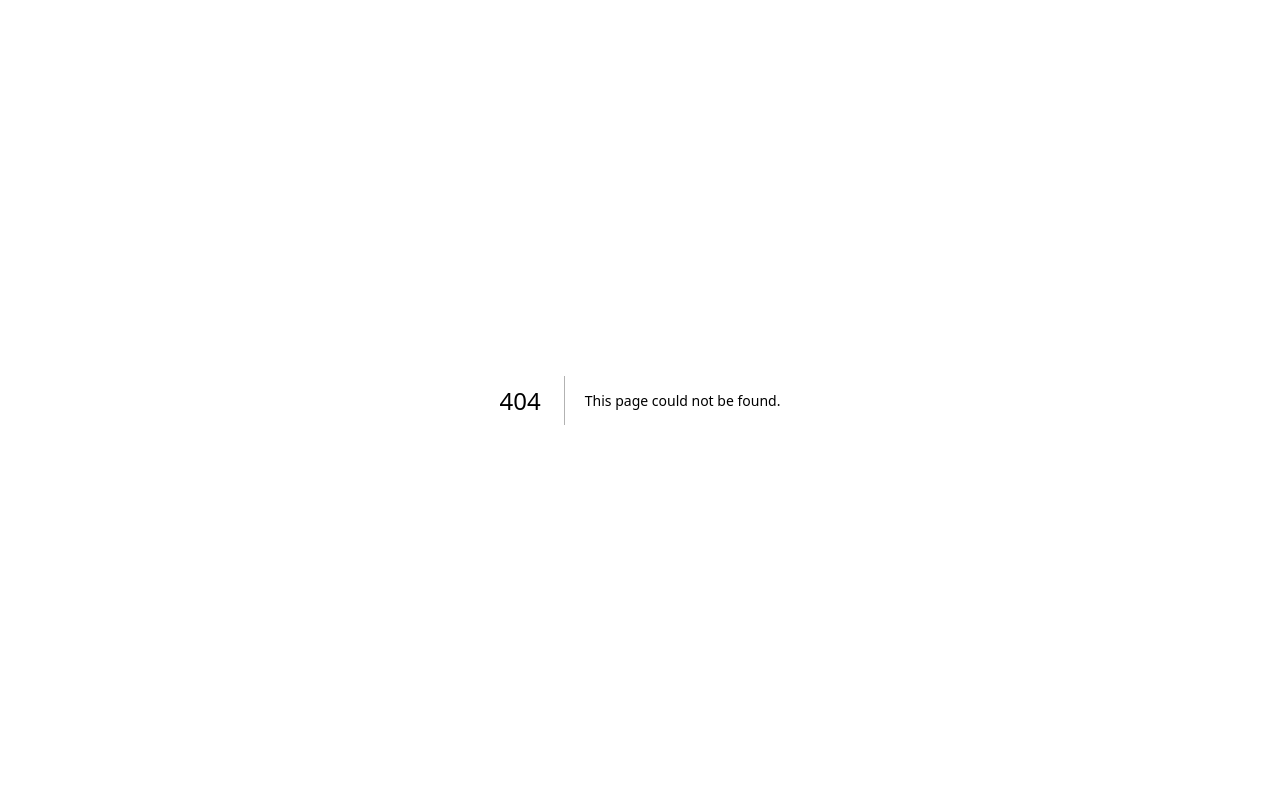
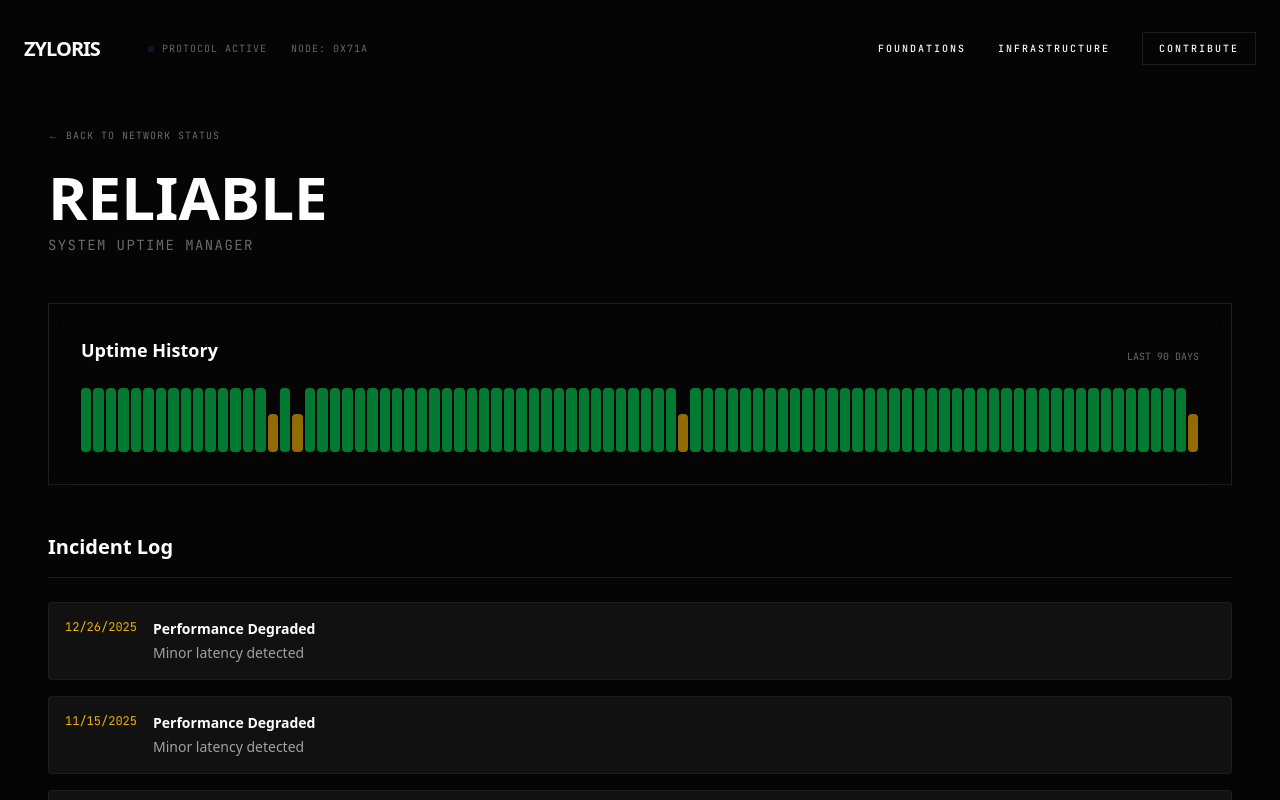
Before and after one commit to tanaymishra/zyloris-main, a Next.js app: page /uptime/1 in a window 1280 px wide. Before the commit this address had no page. Shown: the top 800 px of the page. Built offline with nearby package versions, Linux system fonts and the light colour scheme.

Commit message:
network status

```diff
--- /dev/null
+++ b/app/network-status/page.tsx
@@ -0,0 +1,64 @@
+import Link from 'next/link';
+import Navbar from '@/components/Navbar';
+import Footer from '@/components/Footer';
+
+const projects = [
+    {
+        name: 'RELIABLE',
+        description: 'System Uptime Manager',
+        status: 'Operational',
+        uptime: '99.99%',
+        slug: 'reliable'
+    },
+    {
+        name: 'AUTHER',
+        description: 'Identity & Access',
+        status: 'Operational',
+        uptime: '100.00%',
+        slug: 'auther'
+    }
+];
+
+export default function NetworkStatus() {
+    return (
+        <main className="min-h-screen bg-bg text-white font-sans selection:bg-blue-500/30">
+            <Navbar />
+
+            <div className="pt-32 pb-24 px-6 md:px-12 max-w-[1400px] mx-auto min-h-[60vh]">
+                <div className="mb-16">
+                    <h1 className="heading-xl text-4xl md:text-8xl mb-4">Network Status</h1>
+                    <p className="mono text-xs md:text-sm text-blue-500 uppercase tracking-widest">All Systems Operational</p>
+                </div>
+
+                <div className="grid grid-cols-1 gap-4">
+                    {projects.map((project) => (
+                        <Link
+                            href={`/uptime/${project.slug}`}
+                            key={project.name}
+                            className="group block p-8 border border-white/10 hover:border-blue-500/50 hover:bg-white/5 transition duration-300"
+                        >
+                            <div className="flex flex-col md:flex-row justify-between items-start md:items-center gap-6">
+                                <div>
+                                    <div className="flex items-center gap-4 mb-2">
+                                        <h2 className="text-2xl md:text-4xl font-bold">{project.name}</h2>
+                                        <span className="px-3 py-1 bg-green-500/10 text-green-500 text-[10px] uppercase tracking-widest font-bold border border-green-500/20 rounded-full">
+                                            {project.status}
+                                        </span>
+                                    </div>
+                                    <p className="mono text-[10px] uppercase tracking-widest opacity-40">{project.description}</p>
+                                </div>
+
+                                <div className="text-right">
+                                    <p className="mono text-[10px] uppercase tracking-widest opacity-40 mb-1">Current Uptime</p>
+                                    <p className="text-xl font-bold mono text-blue-400">{project.uptime}</p>
+                                </div>
+                            </div>
+                        </Link>
+                    ))}
+                </div>
+            </div>
+
+            <Footer />
+        </main>
+    );
+}
--- /dev/null
+++ b/app/uptime/[project]/page.tsx
@@ -0,0 +1,99 @@
+'use client';
+
+import { use } from 'react';
+import Link from 'next/link';
+import Navbar from '@/components/Navbar';
+import Footer from '@/components/Footer';
+
+// Mock data generator for the last 90 days
+const generateHistory = () => {
+    const days = 90;
+    const history = [];
+    for (let i = 0; i < days; i++) {
+        // Mostly good days (status: 1), occasional incident (status: 0)
+        const isIncident = Math.random() > 0.98;
+        history.push({
+            date: new Date(Date.now() - (days - i) * 24 * 60 * 60 * 1000).toLocaleDateString(),
+            status: isIncident ? 'incident' : 'operational',
+            details: isIncident ? 'Minor latency detected' : 'No incidents reported'
+        });
+    }
+    return history;
+};
+
+const componentsData: Record<string, any> = {
+    reliable: {
+        name: 'RELIABLE',
+        description: 'System Uptime Manager',
+        history: generateHistory()
+    },
+    auther: {
+        name: 'AUTHER',
+        description: 'Identity & Access',
+        history: generateHistory()
+    }
+};
+
+export default function UptimePage({ params }: { params: Promise<{ project: string }> }) {
+    const resolvedParams = use(params);
+    const slug = resolvedParams.project;
+    const project = componentsData[slug] || componentsData['reliable']; // Fallback
+
+    return (
+        <main className="min-h-screen bg-bg text-white font-sans selection:bg-blue-500/30">
+            <Navbar />
+
+            <div className="pt-32 pb-24 px-6 md:px-12 max-w-[1400px] mx-auto">
+                <div className="mb-12">
+                    <Link href="/network-status" className="mono text-[10px] uppercase tracking-widest opacity-40 hover:text-blue-500 transition mb-6 block">
+                        ← Back to Network Status
+                    </Link>
+                    <h1 className="text-4xl md:text-6xl font-bold mb-2">{project.name}</h1>
+                    <p className="mono text-sm opacity-40 uppercase tracking-widest">{project.description}</p>
+                </div>
+
+                <div className="p-8 border border-white/10 bg-surface/50 backdrop-blur-md mb-12">
+                    <div className="flex justify-between items-end mb-6">
+                        <span className="font-bold text-lg">Uptime History</span>
+                        <span className="mono text-[10px] opacity-40 uppercase">Last 90 Days</span>
+                    </div>
+
+                    {/* Visual Bar Grid */}
+                    <div className="flex gap-[2px] h-16 items-end">
+                        {project.history.map((day: any, i: number) => (
+                            <div
+                                key={i}
+                                className={`flex-1 rounded-sm transition-all hover:opacity-100 opacity-60 hover:scale-y-110 origin-bottom ${day.status === 'operational' ? 'bg-green-500' : 'bg-yellow-500'
+                                    }`}
+                                style={{ height: day.status === 'operational' ? '100%' : '60%' }}
+                                title={`${day.date}: ${day.details}`}
+                            ></div>
+                        ))}
+                    </div>
+                </div>
+
+                <div className="space-y-6">
+                    <h3 className="text-xl font-bold border-b border-white/10 pb-4">Incident Log</h3>
+
+                    <div className="space-y-4">
+                        {project.history.slice().reverse().filter((d: any) => d.status === 'incident').length === 0 ? (
+                            <p className="opacity-40 mono text-sm">No incidents reported in the last 90 days.</p>
+                        ) : (
+                            project.history.slice().reverse().filter((d: any) => d.status === 'incident').map((incident: any, i: number) => (
+                                <div key={i} className="flex flex-col md:flex-row gap-4 p-4 bg-white/5 border border-white/5 rounded">
+                                    <div className="mono text-xs text-yellow-500">{incident.date}</div>
+                                    <div>
+                                        <div className="font-bold text-sm mb-1">Performance Degraded</div>
+                                        <div className="text-sm opacity-60">{incident.details}</div>
+                                    </div>
+                                </div>
+                            ))
+                        )}
+                    </div>
+                </div>
+            </div>
+
+            <Footer />
+        </main>
+    );
+}
--- a/components/Footer.tsx
+++ b/components/Footer.tsx
@@ -7,7 +7,7 @@ export default function Footer() {
                     <p className="text-lg md:text-xl font-medium opacity-60">Zyloris is not a company. It is a shared mission. We need developers, mathematicians, and architects who believe in the commons.</p>
                     <div className="flex flex-col md:flex-row justify-center gap-6">
                         <a href="#" className="px-12 py-6 bg-black text-white uppercase text-[10px] font-bold tracking-[0.3em] hover:scale-105 transition">Explore Labs</a>
-                        <a href="#" className="px-12 py-6 border border-black uppercase text-[10px] font-bold tracking-[0.3em] hover:bg-black hover:text-white transition">Network Status</a>
+                        <a href="/network-status" className="px-12 py-6 border border-black uppercase text-[10px] font-bold tracking-[0.3em] hover:bg-black hover:text-white transition">Network Status</a>
                     </div>
                 </div>
             </section>
@@ -18,7 +18,6 @@ export default function Footer() {
                         &copy; 2025 Zyloris Project // CC BY-NC-SA 4.0
                     </div>
                     <div className="flex gap-6 md:gap-12 mono text-[10px] uppercase tracking-widest opacity-40">
-                        <a href="#" className="hover:text-white transition">Whitepaper</a>
                         <a href="#" className="hover:text-white transition">Github</a>
                         <a href="#" className="hover:text-white transition">Transparency</a>
                     </div>
```
